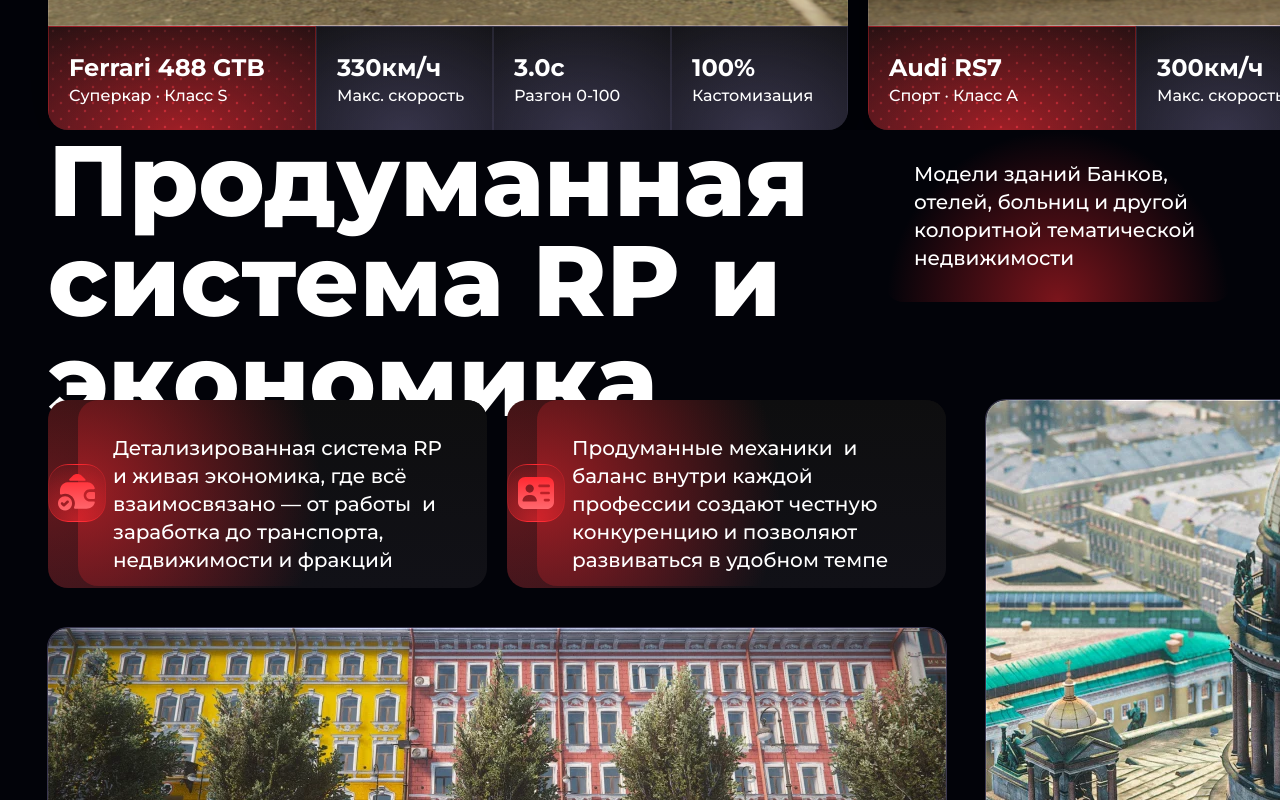
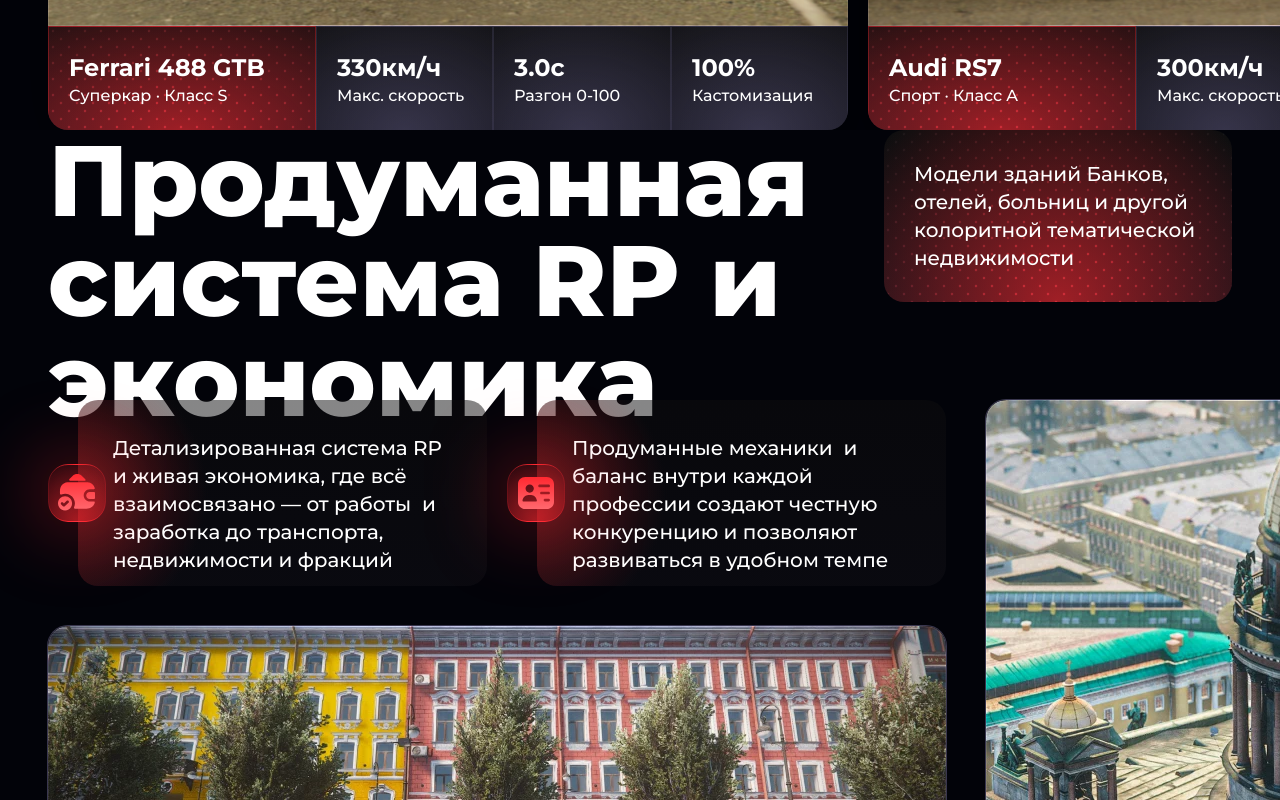
Before and after one commit to skvortsas/region, a Next.js app: page / in a window 1280 px wide. Shown: the part 4920-5720 px from the top of the page. Built offline with nearby package versions, Linux system fonts and the light colour scheme; no server answers.

Commit message:
redesign: RPEEconomy

```diff
--- a/components/sections/RPEconomy.tsx
+++ b/components/sections/RPEconomy.tsx
@@ -1,6 +1,6 @@
 import Image from "next/image";
 
-interface FeatureItem {
+interface FeatureItemData {
   icon: string;
   text: string;
 }
@@ -11,12 +11,13 @@ interface EconomyPhoto {
   width: number;
   height: number;
   sizes: string;
+  className?: string;
 }
 
 const ACCENT_COPY =
   "Модели зданий Банков, отелей, больниц и другой колоритной тематической недвижимости";
 
-const FEATURES: FeatureItem[] = [
+const FEATURES: FeatureItemData[] = [
   {
     icon: "/images/rp-economy-icon-wallet.svg",
     text: "Детализированная система RP и живая экономика, где всё взаимосвязано — от работы \u2028и заработка до транспорта, недвижимости и фракций",
@@ -44,28 +45,48 @@ const PHOTOS: EconomyPhoto[] = [
   },
 ];
 
-function FeatureItem({ icon, text }: FeatureItem) {
+function FeatureItem({
+  icon,
+  text,
+  className,
+}: FeatureItemData & { className?: string }) {
   return (
-    <article className="relative min-h-[186px] rounded-card bg-[radial-gradient(circle_at_0%_50%,color-mix(in_srgb,var(--color-accent)_34%,transparent),transparent_58%),var(--gradient-surface)] p-[30px] pl-[108px] lg:w-[439px] lg:bg-transparent lg:p-0 lg:pl-[30px]">
-      <Image
-        src={icon}
-        alt=""
-        width={58}
-        height={58}
+    <article
+      className={`relative min-h-[186px] lg:h-[186px] lg:w-[439px] ${className ?? ""}`}
+    >
+      <div
         aria-hidden="true"
-        className="absolute left-[30px] top-[30px] h-[58px] w-[58px] lg:left-0 lg:top-16"
-      />
+        className="absolute left-0 top-16 z-10 h-[58px] w-[58px]"
+      >
+        <span className="absolute inset-0 -z-10 rounded-card bg-accent/60 blur-2xl" />
+        <Image
+          src={icon}
+          alt=""
+          width={58}
+          height={58}
+          className="h-[58px] w-[58px]"
+        />
+      </div>
 
-      <div className="lg:h-[186px] lg:w-[409px] lg:rounded-card lg:bg-[radial-gradient(circle_at_0%_50%,color-mix(in_srgb,var(--color-accent)_60%,transparent),transparent_58%),var(--gradient-surface)] lg:px-[35px] lg:py-[34px]">
+      <div className="relative overflow-hidden rounded-card bg-[radial-gradient(ellipse_35%_75%_at_-3%_50%,rgba(255,40,48,0.36),rgba(255,40,48,0)_100%),linear-gradient(to_bottom,rgba(14,14,15,0.5),rgba(17,17,23,0.5))] p-[30px] ml-[30px] lg:h-[186px] lg:w-[409px] px-[35px] py-[34px] pl-[35px]">
         <p className="text-body font-medium leading-[1.4] text-white">{text}</p>
       </div>
     </article>
   );
 }
 
-function EconomyPhoto({ src, alt, width, height, sizes }: EconomyPhoto) {
+function EconomyPhoto({
+  src,
+  alt,
+  width,
+  height,
+  sizes,
+  className,
+}: EconomyPhoto) {
   return (
-    <div className="overflow-hidden rounded-card bg-surface ring-1 ring-purple/70">
+    <div
+      className={`overflow-hidden rounded-card bg-surface ring-1 ring-purple/70 ${className ?? ""}`}
+    >
       <Image
         src={src}
         alt={alt}
@@ -73,7 +94,7 @@ function EconomyPhoto({ src, alt, width, height, sizes }: EconomyPhoto) {
         height={height}
         sizes={sizes}
         loading="lazy"
-        className="h-auto w-full object-cover"
+        className="h-full w-full object-cover"
       />
     </div>
   );
@@ -87,35 +108,38 @@ export function RPEconomy() {
       className="relative w-full bg-bg px-4 py-16 md:px-12 md:py-24 lg:py-0"
     >
       <div className="mx-auto flex w-full max-w-[1620px] flex-col gap-10 md:gap-14 lg:h-[895px] lg:gap-[100px]">
-        <header className="grid gap-6 lg:h-[170px] lg:grid-cols-[1fr_348px] lg:items-start">
+        <header className="contents lg:grid lg:h-[170px] lg:grid-cols-[1fr_348px] lg:items-start lg:gap-6">
           <h2
             id="rp-economy-heading"
-            className="max-w-[1252px] text-display-mobile font-extrabold leading-none text-white lg:text-display"
+            className="order-1 max-w-[1252px] text-display-mobile font-extrabold leading-none text-white lg:order-0 lg:text-display"
           >
             Продуманная система RP и экономика
           </h2>
 
-          <div className="rounded-card bg-[radial-gradient(circle_at_50%_100%,color-mix(in_srgb,var(--color-accent)_48%,transparent),transparent_70%)] p-[30px] lg:min-h-[166px]">
-            <p className="text-body font-medium leading-[1.4] text-white">
+          <div className="order-2 relative overflow-hidden rounded-card bg-[radial-gradient(ellipse_68%_137%_at_50%_100%,rgba(255,40,48,0.6),rgba(255,40,48,0)_100%),linear-gradient(to_bottom,#0e0e0f,#111117)] p-[30px] before:pointer-events-none before:absolute before:inset-0 before:bg-[url('/images/diamond-pattern.svg')] before:bg-size-[16px_16px] before:bg-repeat before:opacity-60 before:mix-blend-overlay lg:order-0 lg:min-h-[166px]">
+            <p className="relative text-body font-medium leading-[1.4] text-white">
               {ACCENT_COPY}
             </p>
           </div>
         </header>
 
-        <div className="grid gap-6 lg:grid-cols-[898px_682px] lg:gap-10">
-          <div className="grid gap-6 lg:gap-10">
-            <div className="grid gap-5 md:grid-cols-2 lg:grid-cols-[439px_439px] lg:gap-5">
-              {FEATURES.map((feature) => (
-                <FeatureItem key={feature.text} {...feature} />
-              ))}
+        <div className="contents lg:grid lg:grid-cols-[898px_682px] lg:gap-10">
+          <div className="contents lg:flex lg:flex-col lg:gap-10">
+            <div className="contents lg:grid lg:grid-cols-[439px_439px] lg:gap-5">
+              <FeatureItem {...FEATURES[0]} className="order-4 lg:order-0" />
+              <FeatureItem {...FEATURES[1]} className="order-6 lg:order-0" />
             </div>
 
-            <EconomyPhoto {...PHOTOS[1]} />
+            <EconomyPhoto
+              {...PHOTOS[1]}
+              className="order-5 aspect-400/429 w-full lg:order-0 lg:aspect-auto lg:h-[395px]"
+            />
           </div>
 
-          <div>
-            <EconomyPhoto {...PHOTOS[0]} />
-          </div>
+          <EconomyPhoto
+            {...PHOTOS[0]}
+            className="order-3 aspect-400/429 w-full lg:order-0 lg:aspect-auto lg:h-[625px]"
+          />
         </div>
       </div>
     </section>
```
